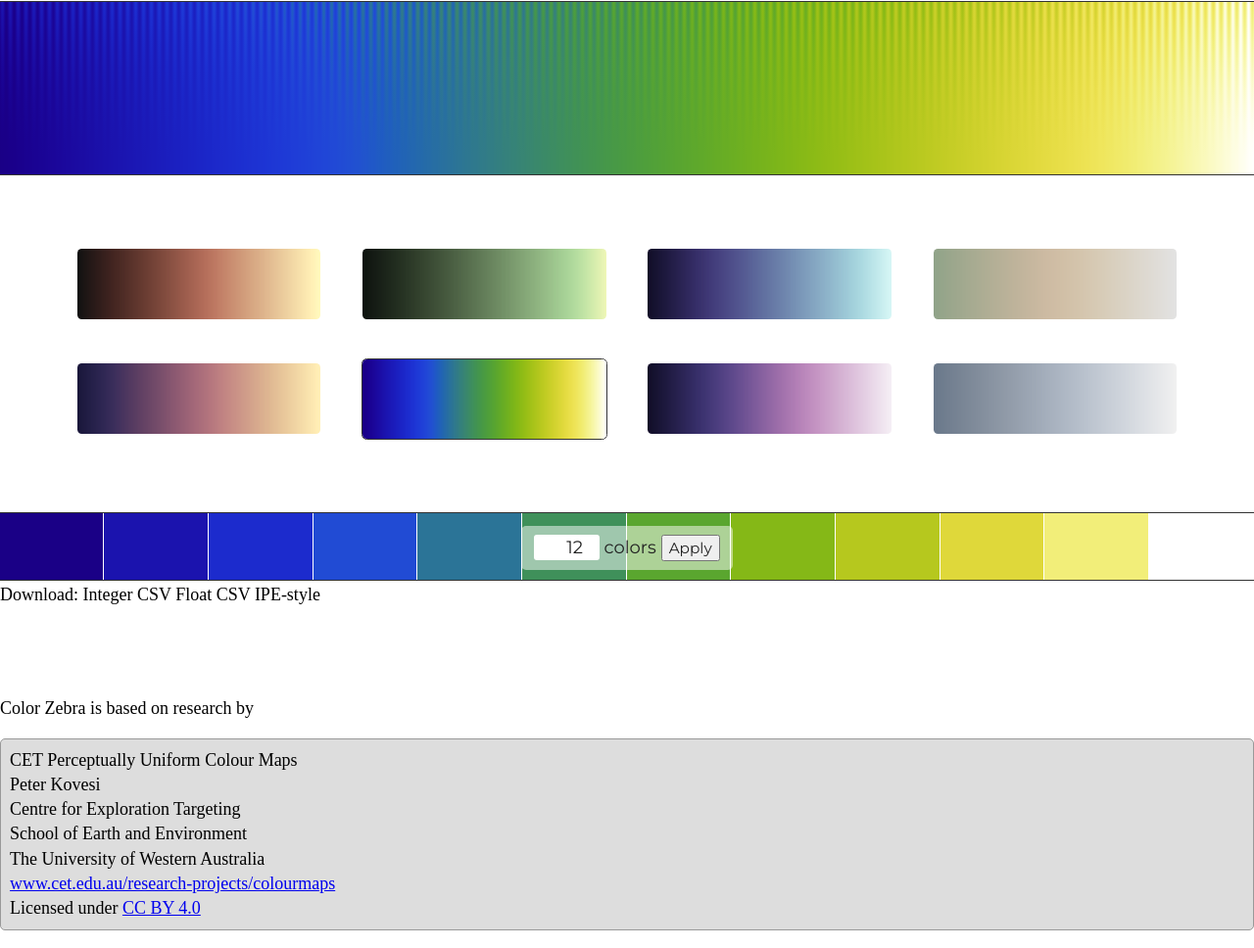
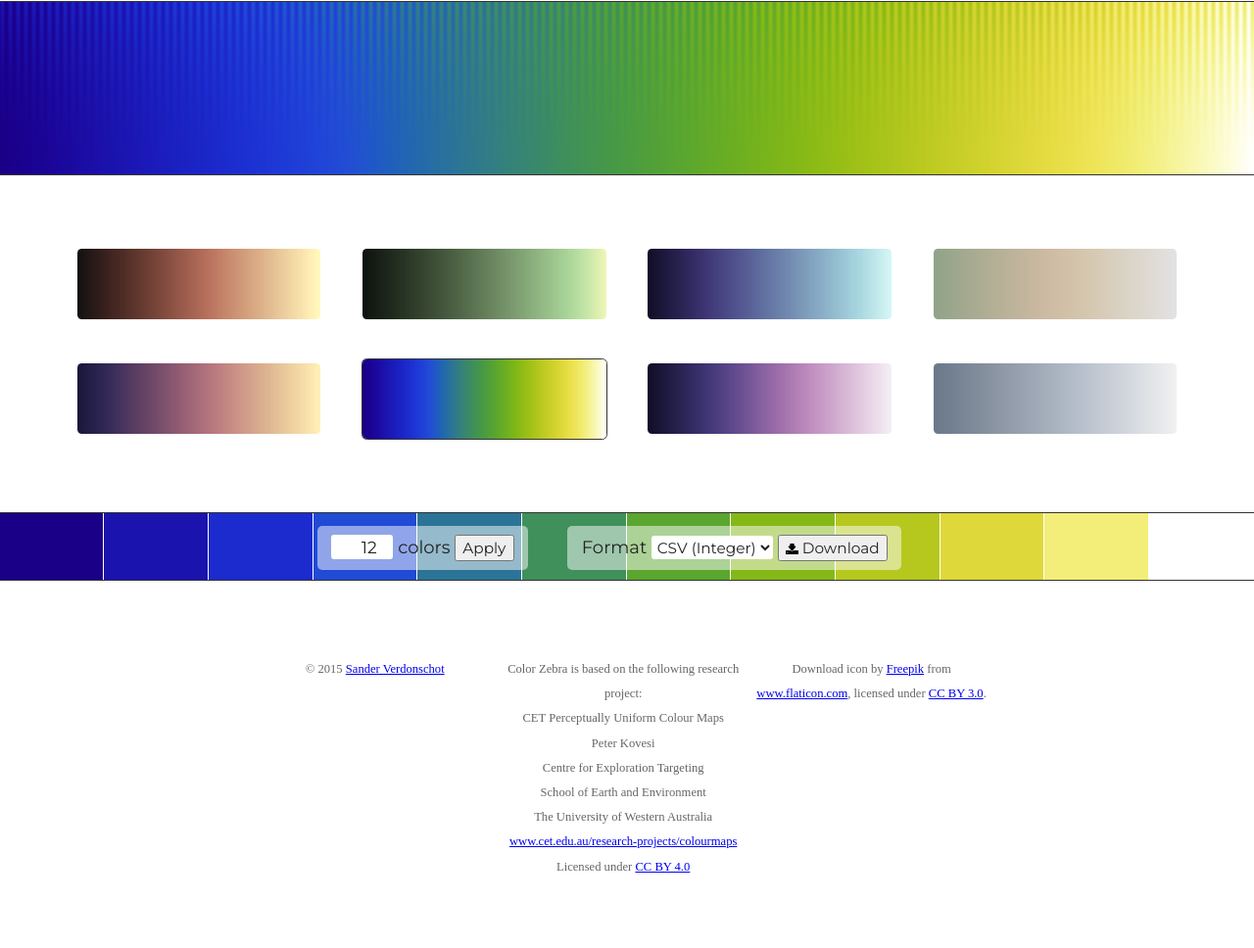
Before and after one commit to Mangara/Color-Zebra, a plain HTML site: page dev/html/index.html in a window 1280 px wide. Shown: the part 89-1057 px from the top of the page at 98% size. After the commit the page ends 999 px from the top, so only its background shows below. Drawn offline with nearby package versions, Linux system fonts and the light colour scheme; a web font is replaced by a local one.

Commit message:
Improved styling of download, but broke functionality.

```diff
--- a/dev/css/main.css
+++ b/dev/css/main.css
@@ -91,20 +91,27 @@ canvas {
     text-align: center;
 }
 
-#controls {
+.controls {
     display: inline-block;
-    width: 12em;
+    padding: 0 0.8em;
+    margin-right: 2em;
     font-family: Montserrat;
     color: #222;
     background: rgba(255, 255, 255, 0.5);
     border-radius: 5px;
 }
 
-#numcolors {
-    width: 3.5em;
+.controls>button {
+    padding: 0.15em 0.4em;
+    font-family: Montserrat;
+    font-size: 0.85em;
+    color: #222;
+}
+
+.controls>input, .controls>select {
     padding: 0.1em;
     font-family: Montserrat;
-    font-size: 1em;
+    font-size: 0.85em;
     color: #222;
     text-align: right;
     background: white;
@@ -112,26 +119,25 @@ canvas {
     border-radius: 3px;
 }
 
-#fixednum-apply {
-    padding: 0.15em 0.4em;
-    font-family: Montserrat;
-    font-size: 0.85em;
-    color: #222;
+#numcolors {
+    width: 3.5em;
+    font-size: 0.95em;
+}
+
+button>img {
+    height: 0.85em;
+    vertical-align: middle;
 }
 
 #acknowledgments {
     margin-top: 5em;
+    padding: 0 20%;
+    font-size: 0.7em;
+    color: #666;
+    text-align: center;
 }
 
-#attribution-address {
-    display: block;
-    margin-top: 1em;
-    padding: 0.5em;
-
-    color: black;
-    text-decoration: none;
-
-    background-color: #ddd;
-    border: 1px solid #999;
-    border-radius: 5px;
+#acknowledgments>p {
+    float:left;
+    width:33%;
 }
--- a/dev/html/index.html
+++ b/dev/html/index.html
@@ -50,25 +50,31 @@
                 <canvas id="fixednum-preview"></canvas>
             </div>
             <div id="controls-wrapper">
-                <div id="controls">
+                <div id="num-controls" class="controls">
                     <input id="numcolors" type="number" min="2" value="12">
                     <span>colors</span>
                     <button id="fixednum-apply">Apply</button>
                 </div>
-            </div>
-            <div id="download">
-                <span>Download:</span>
-                <a id="download-csv-int" download="colormap.csv">Integer CSV</a>
-                <a id="download-csv-float" download="colormap.csv">Float CSV</a>
-                <a id="download-ipe" download="colormap.isy">IPE-style</a>
-                <!-- <a id="download-css" download="colormap.css">CSS</a> -->
+                <div id="dl-controls" class="controls">
+                    <span>Format</span>
+                    <select id="format">
+                      <option value="csv-int">CSV (Integer)</option>
+                      <option value="csv-float">CSV (Float)</option>
+                      <option value="ipe">IPE-Style</option>
+                    </select>
+                    <button id="download">
+                      <img src="../figs/download174.svg"></img>
+                      Download
+                    </button>
+                </div>
             </div>
         </section>
 
         <footer>
             <div id="acknowledgments">
-                <p>Color Zebra is based on research by</p>
-                <p id="attribution-address">
+                <p>&copy; 2015 <a href="http://cglab.ca/~sander/">Sander Verdonschot</a></p>
+
+                <p>Color Zebra is based on the following research project:<br>
                     CET Perceptually Uniform Colour Maps<br>
                     Peter Kovesi<br>
                     Centre for Exploration Targeting<br>
@@ -77,6 +83,8 @@
                     <a href="http://www.cet.edu.au/research-projects/colourmaps">www.cet.edu.au/research-projects/colourmaps</a><br>
                     Licensed under <a href="https://creativecommons.org/licenses/by/4.0/">CC BY 4.0</a>
                 </p>
+
+                <p>Download icon by <a href="http://www.freepik.com" title="Freepik">Freepik</a> from <a href="http://www.flaticon.com" title="Flaticon">www.flaticon.com</a>, licensed under <a href="http://creativecommons.org/licenses/by/3.0/" title="Creative Commons BY 3.0">CC BY 3.0</a>.</p>
             </div>
         </footer>
     </body>
```
Also changed, not shown: dev/figs/download174.svg (added).
